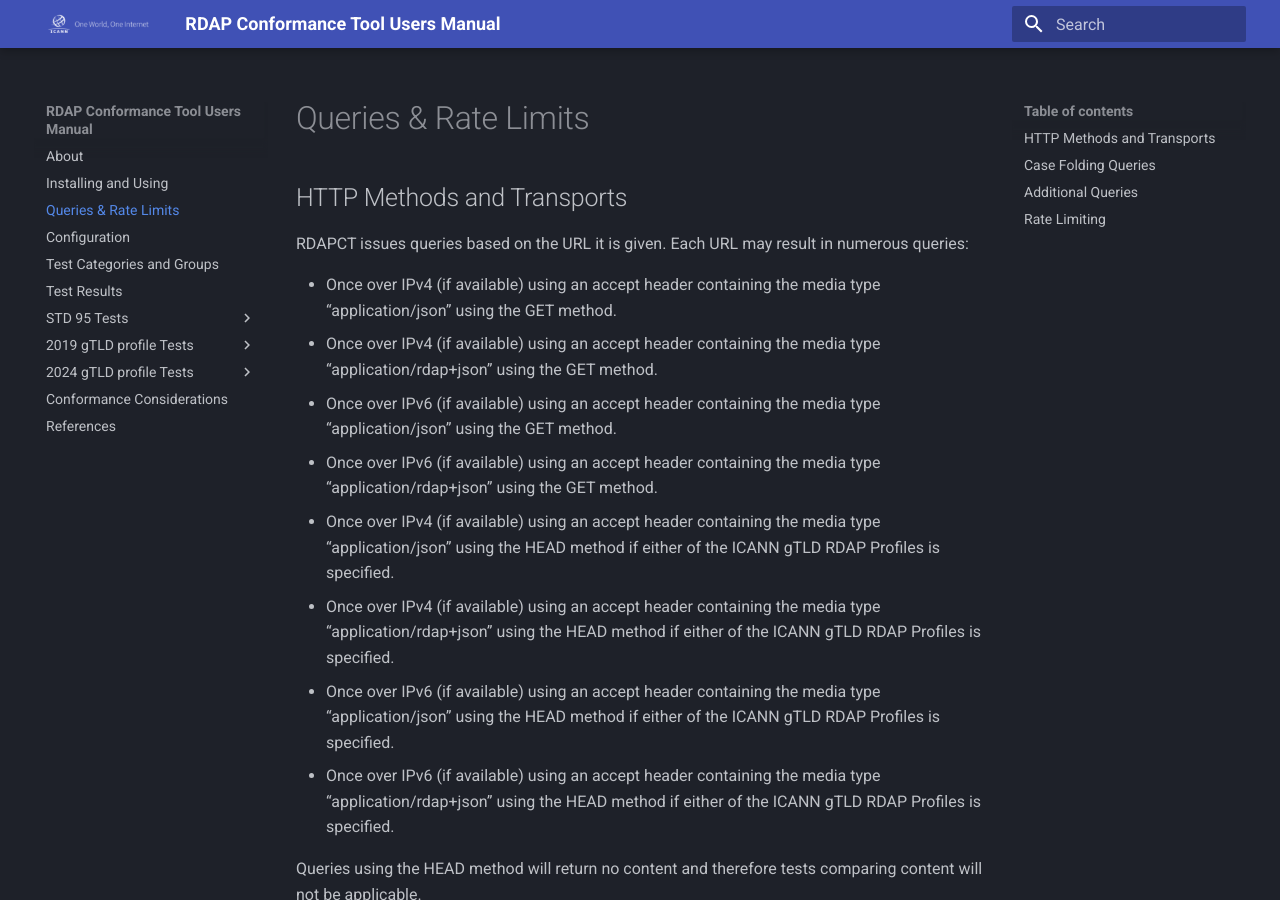
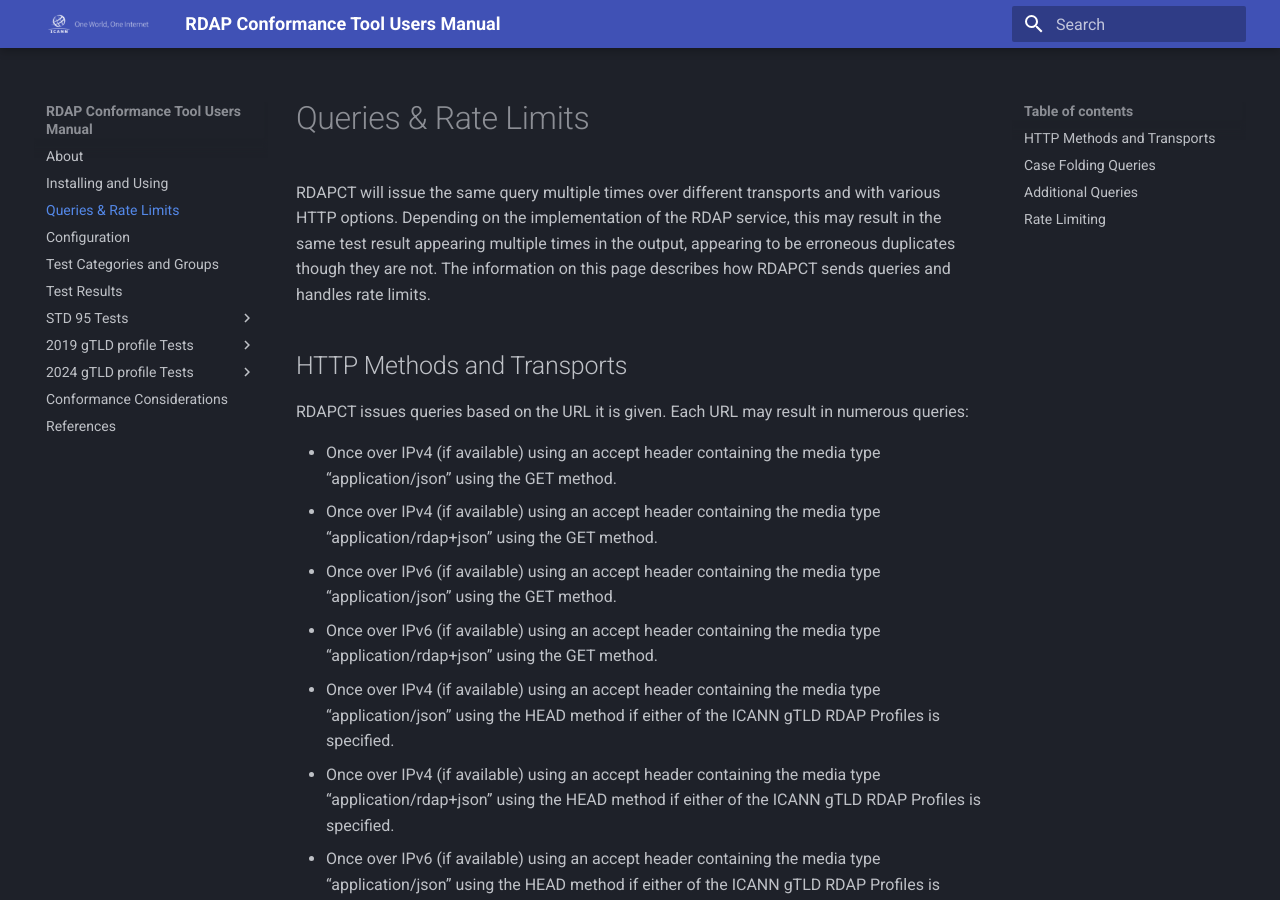
Before and after one commit to icann/rdap-conformance-tool, an MkDocs documentation site: the page built from docs/queries_rate_limits.md, in a window 1280 px wide and 900 px high. Built offline with MkDocs 1.6.1 and Material for MkDocs 9.7.7, drawn with Linux system fonts in a browser that asks for light colours.

Commit message:
text to address seemingly erroneous duplicate tests

```diff
--- a/docs/queries_rate_limits.md
+++ b/docs/queries_rate_limits.md
@@ -1,4 +1,9 @@
 # Queries & Rate Limits
+
+RDAPCT will issue the same query multiple times over different transports and with various HTTP options.
+Depending on the implementation of the RDAP service, this may result in the same test result appearing
+multiple times in the output, appearing to be erroneous duplicates though they are not. The information
+on this page describes how RDAPCT sends queries and handles rate limits.
 
 ## HTTP Methods and Transports
 
```
